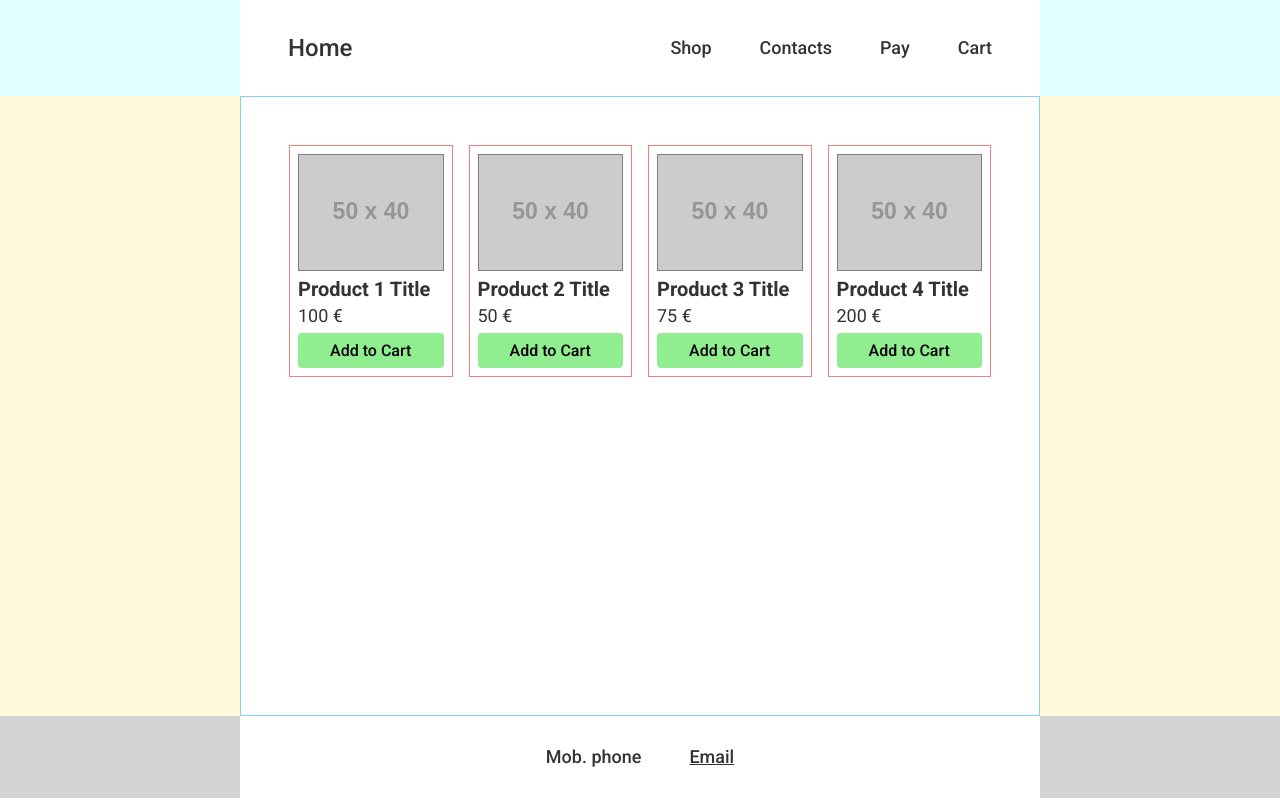
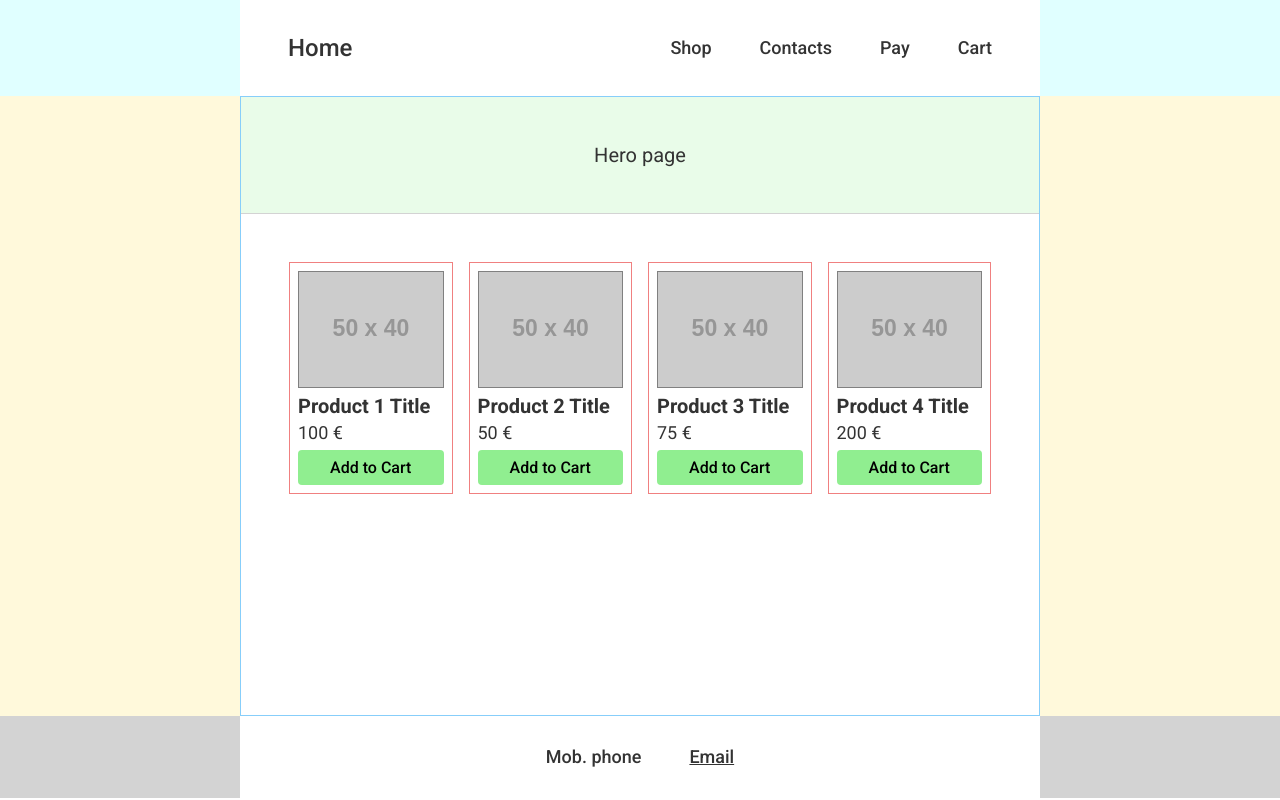
Before and after one commit to Albertas-R/sda-fp, a React (Create React App) app: page / in a window 1280 px wide. Built offline with nearby package versions, Linux system fonts and the light colour scheme.

Commit message:
Hero component in Shop with index and Outlet

```diff
--- a/src/components/Cart.module.css
+++ b/src/components/Cart.module.css
@@ -2,6 +2,8 @@
   display: flex;
   flex-direction: column;
   gap: 1.6rem;
+
+  padding: 4.8rem;
 
   /* background-color: #fff9db; */
   /* border: 1px solid blue; */
--- a/src/components/Hero.module.css
+++ b/src/components/Hero.module.css
@@ -1,7 +1,9 @@
 .hero {
+  padding: 4.8rem;
+
   text-align: center;
   background-color: rgba(144, 238, 144, 0.2);
-  border: 1px solid lightgrey;
+  border-bottom: 1px solid lightgrey;
 }
 
 /* .hero_container {
--- a/src/components/Pay.module.css
+++ b/src/components/Pay.module.css
@@ -1,5 +1,6 @@
 .pay {
   /* background-color: #fff9db; */
+  padding: 4.8rem;
 
   /* border: 1px solid blue; */
 }
--- a/src/components/Product.module.css
+++ b/src/components/Product.module.css
@@ -1,4 +1,6 @@
 .product {
+  padding: 4.8rem;
+
   display: grid;
   grid-template-columns: 1fr 2fr;
   /* grid-template-rows: 5.6rem 5.6rem; */
--- a/src/components/ProductList.js
+++ b/src/components/ProductList.js
@@ -1,5 +1,5 @@
 import React from "react";
-import { Link, useNavigate } from "react-router-dom";
+import { Link, useNavigate, Outlet } from "react-router-dom";
 
 // import Hero from "./Hero";
 
@@ -23,6 +23,7 @@ function ProductList() {
 
   return (
     <>
+      <Outlet />
       <ul className={product_list} id="product_list">
         <li className={product_list_li}>
           <Link to="/product">
--- a/src/components/ProductList.module.css
+++ b/src/components/ProductList.module.css
@@ -1,6 +1,7 @@
 /* <ul> */
 .product_list {
   /* background-color: #fff9db; */
+  padding: 4.8rem;
 
   display: grid;
   grid-template-columns: repeat(4, 1fr);
--- a/src/components/Shop.js
+++ b/src/components/Shop.js
@@ -20,7 +20,6 @@ function Shop() {
           <Route path="/" element={<ProductList />}>
             <Route index element={<Hero />} />
           </Route>
-          {/* <Route path="hero" element={<Hero />} /> */}
           <Route path="product" element={<Product />} />
           <Route path="product/:productId" element={<Product />} />
           <Route path="cart" element={<Cart />} />
--- a/src/components/Shop.module.css
+++ b/src/components/Shop.module.css
@@ -7,7 +7,7 @@
   min-height: calc(100vh - 9.6rem - 8.4rem);
 
   margin: 0 auto;
-  padding: 4.8rem;
+  /* padding: 4.8rem; */
 
   /* display: flex;
   align-items: flex-start;
```
